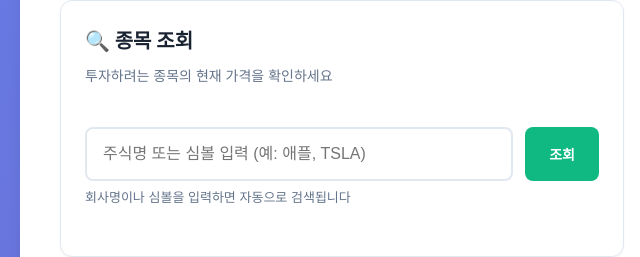
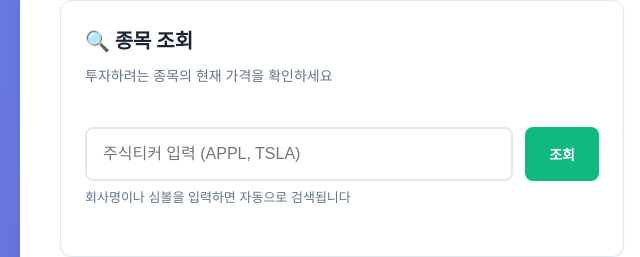
Before and after one commit to seonung-dev/invest, a plain HTML site: page index.html in a window 1280 px wide. Shown: the part 363-620 px from the top of the page, 0-640 px from the left. Drawn offline with Linux system fonts and the light colour scheme; no server answers.

Commit message:
Update index.html

```diff
--- a/index.html
+++ b/index.html
@@ -828,7 +828,7 @@
                             <div class="form-group">
                                 <div class="search-container">
                                     <div class="input-group">
-                                        <input type="text" id="stockSymbol" placeholder="주식명 또는 심볼 입력 (예: 애플, TSLA)" class="form-input" oninput="searchStocks()" autocomplete="off">
+                                        <input type="text" id="stockSymbol" placeholder="주식티커 입력 (APPL, TSLA)" class="form-input" oninput="searchStocks()" autocomplete="off">
                                         <button class="btn btn-primary search-btn" onclick="searchStock(event)">조회</button>
                                     </div>
 
```
